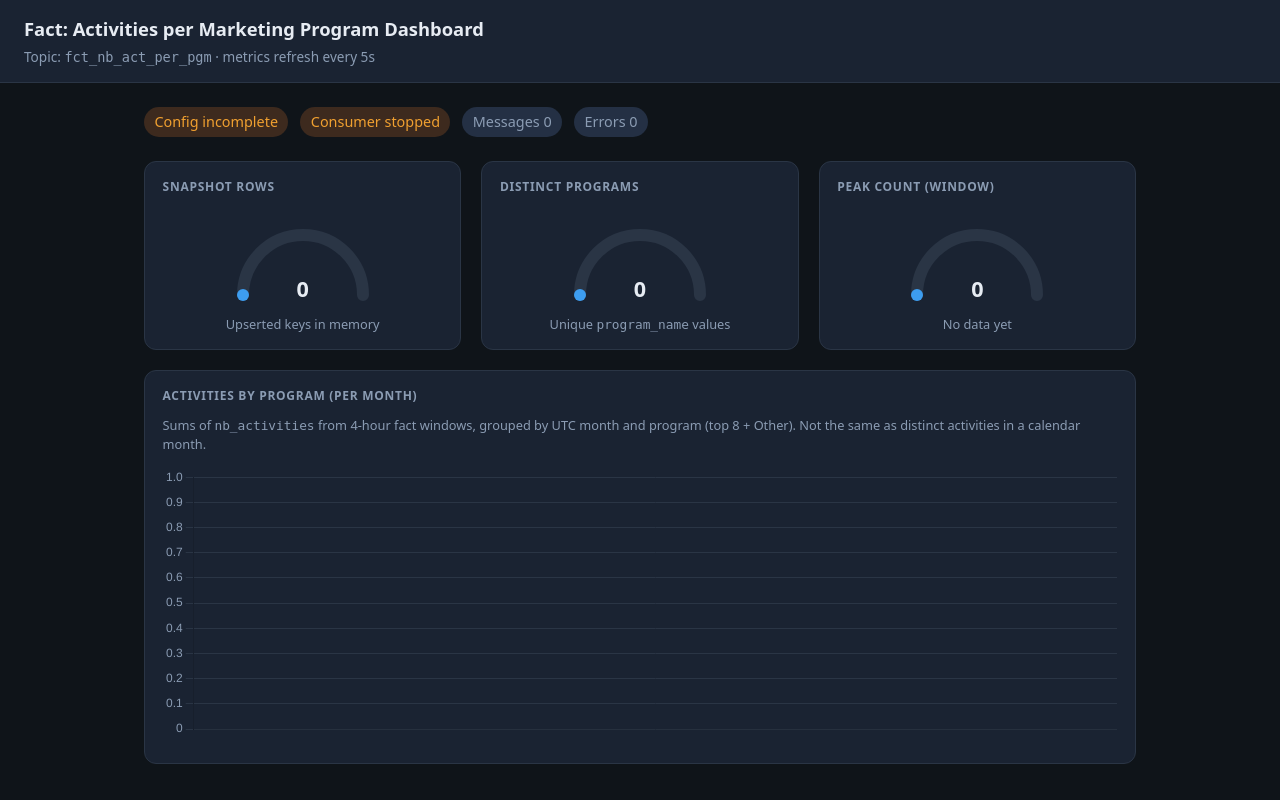
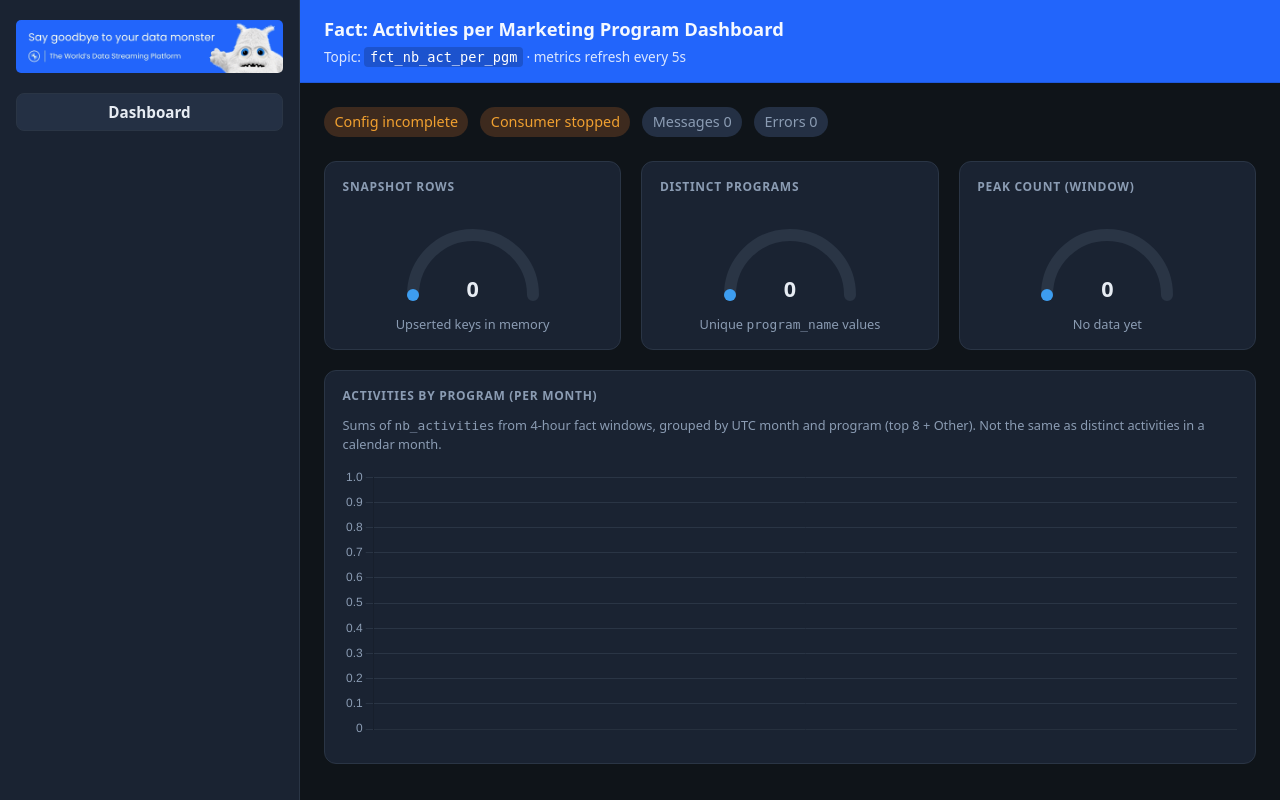
Before and after one commit to jbcodeforce/wd-flink-demo, a FastAPI app: page / in a window 1280 px wide. Run offline with FastAPI, Linux system fonts and the light colour scheme; data that the repository does not hold is empty.

Commit message:
update to UI

```diff
--- a/consumers/src/consumer_dashboard/main.py
+++ b/consumers/src/consumer_dashboard/main.py
@@ -9,6 +9,7 @@ from pathlib import Path
 
 from fastapi import FastAPI, Request
 from fastapi.responses import HTMLResponse, JSONResponse
+from starlette.staticfiles import StaticFiles
 from starlette.templating import Jinja2Templates
 
 from consumer_dashboard.config import Settings, get_settings
@@ -79,6 +80,10 @@ def index(request: Request) -> HTMLResponse:
     )
 
 
+_static_assets = Path(__file__).resolve().parent / "templates" / "assets"
+app.mount("/static", StaticFiles(directory=str(_static_assets)), name="static")
+
+
 def run() -> None:
     import uvicorn
 
--- a/consumers/src/consumer_dashboard/templates/dashboard.html
+++ b/consumers/src/consumer_dashboard/templates/dashboard.html
@@ -13,6 +13,8 @@
       --accent: #3d9df0;
       --ok: #3dd68c;
       --warn: #f0a030;
+      /* Dominant blue sampled from templates/assets/monster.gif */
+      --header-blue: #2265fb;
     }
     * { box-sizing: border-box; }
     body {
@@ -22,14 +24,66 @@
       color: var(--text);
       min-height: 100vh;
     }
+    .app-shell {
+      display: flex;
+      min-height: 100vh;
+      align-items: stretch;
+    }
+    .sidebar {
+      width: 300px;
+      flex-shrink: 0;
+      background: var(--panel);
+      border-right: 1px solid #2a3545;
+      padding: 1.25rem 1rem;
+      display: flex;
+      flex-direction: column;
+      align-items: center;
+      gap: 1.25rem;
+    }
+    .sidebar-mascot {
+      width: 100%;
+      max-width: 300px;
+      height: auto;
+      display: block;
+      border-radius: 5px;
+    }
+    .sidebar nav { width: 100%; }
+    .sidebar a {
+      display: block;
+      text-align: center;
+      padding: 0.5rem 0.75rem;
+      border-radius: 8px;
+      color: var(--text);
+      text-decoration: none;
+      font-size: 0.95rem;
+      font-weight: 600;
+      background: #243044;
+      border: 1px solid #2a3545;
+    }
+    .sidebar a:hover {
+      background: #2c3a52;
+      color: #fff;
+    }
+    .main-area {
+      flex: 1;
+      min-width: 0;
+      display: flex;
+      flex-direction: column;
+    }
     header {
       padding: 1rem 1.5rem;
-      border-bottom: 1px solid #2a3545;
-      background: var(--panel);
+      border-bottom: 1px solid rgba(0, 0, 0, 0.12);
+      background: var(--header-blue);
     }
-    header h1 { margin: 0; font-size: 1.15rem; font-weight: 600; }
-    header p { margin: 0.35rem 0 0; color: var(--muted); font-size: 0.85rem; }
-    main { padding: 1.5rem; max-width: 1040px; margin: 0 auto; }
+    header h1 { margin: 0; font-size: 1.15rem; font-weight: 600; color: #f4f8ff; }
+    header p { margin: 0.35rem 0 0; color: rgba(244, 248, 255, 0.88); font-size: 0.85rem; }
+    header code {
+      background: rgba(0, 0, 0, 0.18);
+      padding: 0.12rem 0.35rem;
+      border-radius: 4px;
+      color: #fff;
+    }
+    main { padding: 1.5rem; max-width: 1040px; margin: 0 auto; width: 100%; }
     .status {
       display: flex;
       flex-wrap: wrap;
@@ -103,6 +157,14 @@
   </style>
 </head>
 <body>
+  <div class="app-shell">
+    <aside class="sidebar" aria-label="Navigation">
+      <img class="sidebar-mascot" src="/static/monster.gif" width="160" height="32" alt="" />
+      <nav>
+        <a href="/">Dashboard</a>
+      </nav>
+    </aside>
+    <div class="main-area">
       <header>
         <h1>Fact: Activities per Marketing Program Dashboard</h1>
         <p>Topic: <code id="topic-label">{{ topic }}</code> &middot; metrics refresh every 5s</p>
@@ -156,6 +218,8 @@
         </div>
         <div class="err" id="err-box"></div>
       </main>
+    </div>
+  </div>
   <script src="https://cdn.jsdelivr.net/npm/chart.js@4.4.1/dist/chart.umd.min.js"></script>
   <script>
     // Semicircle arc length (r=60) for stroke-dash gauge fill.
--- a/pipelines/mktdemo/dbt_project.yml
+++ b/pipelines/mktdemo/dbt_project.yml
@@ -30,7 +30,5 @@ clean-targets:         # directories to be removed by `dbt clean`
 # directory as views. These settings can be overridden in the individual model
 # files using the `{{ config(...) }}` macro.
 models:
-  mktdemo:
-    # Config indicated by + and applies to all files under models/example/
-    example:
-      +materialized: view
+  +schema: dbt_adapter
+  +materialized: view
```
Also changed, not shown: pipelines/mktdemo/profiles.yml (added, +17 -0 lines), pipelines/mktdemo/.user.yml (added). Lines whose indentation alone changed are shown as unchanged.
